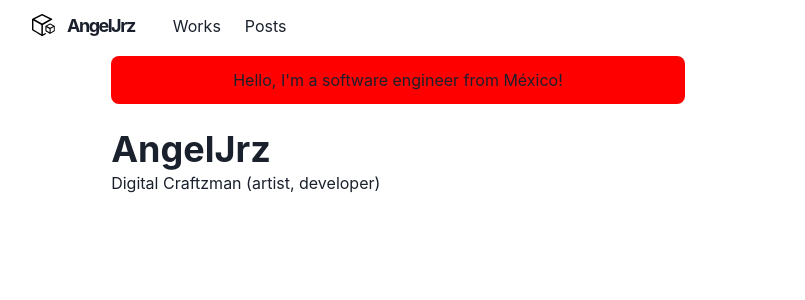
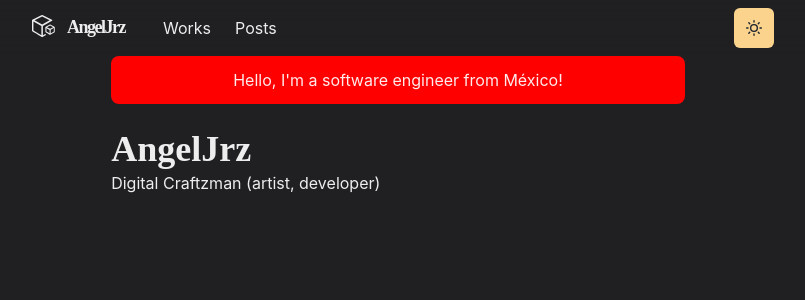
Before and after one commit to AngelJrz/My-portfolio, a Next.js app: page / in a window 1280 px wide. Shown: the top 300 px of the page, without its empty margins (242-1047 px from the left). Built offline with nearby package versions, Linux system fonts and the light colour scheme.

Commit message:
Themes added

```diff
--- a/components/icons/footprint.js
+++ b/components/icons/boxeslogo.js
@@ -1,10 +1,11 @@
-const FootprintIcon = props => {
+const BoxesLogo = props => {
   return (
       <svg
     width={23}
     height={23}
     viewBox="0 0 1024 1024"
     className="icon"
+    fill="currentColor"
     {...props}
   >
     <path d="M904.63 240.055c.952-9.436-7.02-19.383-16.676-24.284L461.531 2.633a24.137 24.137 0 0 0-21.796 0L13.53 215.771C-2.34 226.158.146 249.198.146 251.611V706.56c0 8.411 4.389 16.31 11.703 20.773 0 0 417.06 252.05 424.229 255.268 14.628 7.241 23.844 5.266 30.72 1.756l138.825-80.311c11.849-6.949 12.8-17.481 11.264-35.694-1.536-18.14-17.408-28.014-29.038-21.285-11.703 6.656-103.497 61.952-103.497 61.952V493.568l367.762-214.162L890.807 256c7.68-4.974 12.727-11.337 13.75-15.945zm-486.4 663.918L63.78 687.909V290.23l354.378 203.483V903.9zm32.403-476.526L113.518 236.325 450.633 67.877l337.042 168.448-337.042 191.122zm554.277 335.872L815.47 877.056c-10.606 7.387-21.797-.878-21.797-.878-1.024-.22-188.635-112.86-188.635-112.86a18.14 18.14 0 0 1-8.85-15.579V544.402c0-6.583 3.364-18.066 16.822-23.26l183.808-101.668a18.87 18.87 0 0 1 16.092 0l184.027 101.669h-1.463c.512 0 1.244 0 1.756.292l4.754 2.414c5.998 2.853 11.557 8.046 11.557 15.36v208.457a18.432 18.432 0 0 1-8.631 15.653zm-337.7-222.5 136.63 76.726 138.606-76.727-138.606-76.36-136.63 76.36zM831.05 818.76l139.702-84.26V582.802l-139.703 79.214v156.672zm-49.519-2.487V662.747l-136.996-77.531v148.48l136.996 82.651z" />
@@ -12,4 +13,4 @@
   )
 }
 
-export default FootprintIcon
+export default BoxesLogo
--- a/components/logo.js
+++ b/components/logo.js
@@ -1,5 +1,5 @@
 import Link from 'next/link'
-import FootprintIcon from './icons/footprint'
+import BoxesLogo  from './icons/boxeslogo'
 import { Text, useColorModeValue } from '@chakra-ui/react'
 import styled from '@emotion/styled'
 
@@ -21,7 +21,7 @@
 	return (
 		<Link href="/">
 				<LogoBox>
-					<FootprintIcon/>
+					<BoxesLogo/>
 					<Text
 						color={useColorModeValue('gray.800', 'whiteAlpha.900')}
 						fontFamily='M PLUS Rounded 1c'
--- a/components/navbar.js
+++ b/components/navbar.js
@@ -15,6 +15,9 @@
 	useColorModeValue
 } from '@chakra-ui/react'
 import { HamburgerIcon } from '@chakra-ui/icons'
+
+// this was without {} because an error appears
+import  ThemeToggleButton  from '../components/theme-toggle-button'
 
 const LinkItem = ({href, path, children}) => {
 	const active = path === href
@@ -78,6 +81,7 @@
 				</Stack>
 
 				<Box flex={1} align="right">
+					<ThemeToggleButton />
 					<Box ml={2} display={{base: 'inline-block', md: 'none'}}>
 						<Menu>
 							<MenuButton
--- /dev/null
+++ b/components/theme-toggle-button.js
@@ -0,0 +1,17 @@
+import { IconButton, useColorMode, useColorModeValue } from '@chakra-ui/react'
+import { SunIcon, MoonIcon } from '@chakra-ui/icons'
+
+const ThemeToggleButton = () => {
+  const { toggleColorMode } = useColorMode()
+
+  return (
+    <IconButton
+      aria-label="Toggle theme"
+      colorScheme={useColorModeValue('purple', 'orange')}
+      icon={useColorModeValue(<MoonIcon />, <SunIcon />)}
+      onClick={toggleColorMode}
+    ></IconButton>
+  )
+}
+
+export default ThemeToggleButton
--- /dev/null
+++ b/lib/theme.js
@@ -0,0 +1,48 @@
+import { extendTheme } from '@chakra-ui/react'
+import { mode } from '@chakra-ui/theme-tools'
+
+const styles = {
+  global: props => ({
+    body: {
+      bg: mode('#f0e7db', '#202023')(props)
+    }
+  })
+}
+
+const components = {
+  Heading: {
+    variants: {
+      'section-title': {
+        textDecoration: 'underline',
+        fontSize: 20,
+        textUnderlineOffset: 6,
+        textDecorationColor: '#525252',
+        textDecorationThickness: 4,
+        marginTop: 3,
+        marginBottom: 4
+      }
+    }
+  },
+  Link: {
+    baseStyle: props => ({
+      color: mode('#3d7aed', '#ff63c3')(props),
+      textUnderlineOffset: 3
+    })
+  }
+}
+
+const fonts = {
+  heading: "'M PLUS Rounded 1c'"
+}
+
+const colors = {
+  grassTeal: '#88ccca'
+}
+
+const config = {
+  initialColorMode: 'dark',
+  useSystemColorMode: true
+}
+
+const theme = extendTheme({ config, styles, components, fonts, colors })
+export default theme
--- a/pages/_app.js
+++ b/pages/_app.js
@@ -1,10 +1,11 @@
 import { ChakraProvider } from "@chakra-ui/react";
 import Layout from '../components/layouts/main'
 import dynamic from "next/dynamic";
+import theme from '../lib/theme';
 
 const Website = ({ Component, pageProps, router }) => {
 	return (
-		<ChakraProvider>
+		<ChakraProvider theme={theme}>
 			<Layout router={router}>
 				<Component {...pageProps} key={router.route} />
 			</Layout>
--- /dev/null
+++ b/pages/_document.js
@@ -0,0 +1,18 @@
+import { ColorModeScript } from "@chakra-ui/react";
+import NextDocument, { Html, Head, Main, NextScript } from 'next/document'
+import theme from '../lib/theme'
+
+export default class Document extends NextDocument{
+	render () {
+		return (
+			<Html lang="en">
+				<Head/>
+				<body>
+					<ColorModeScript initialColorMode={theme.config.initialColorMode} />
+					<Main />
+					<NextScript />
+				</body>
+			</Html>
+		)
+	}
+}
```
